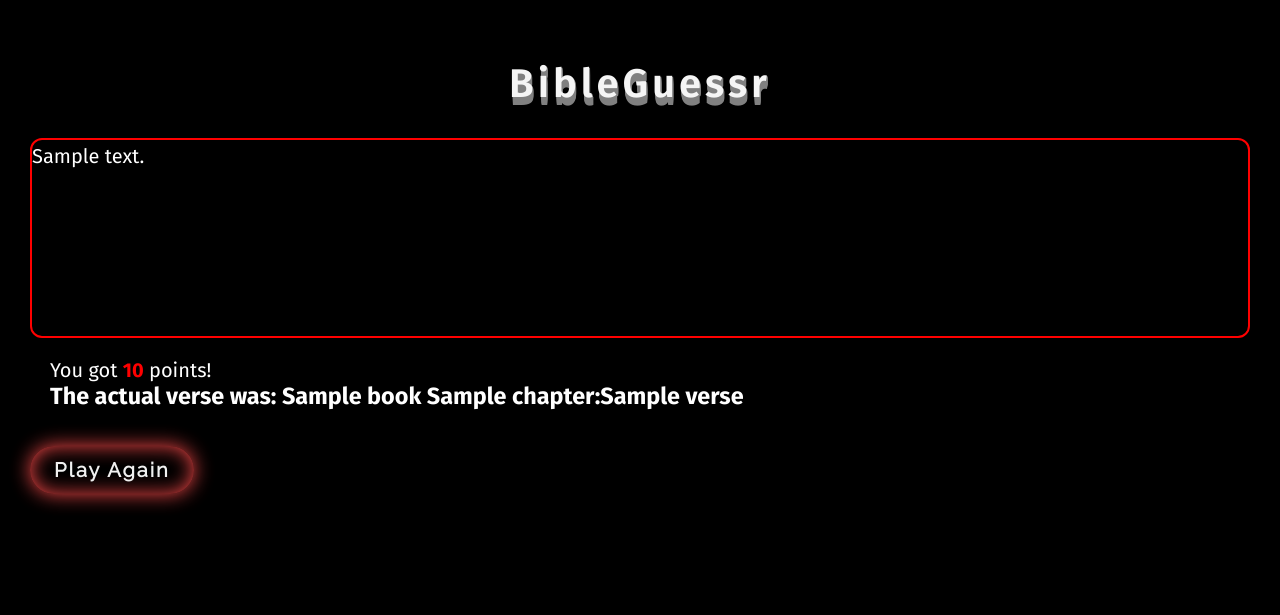
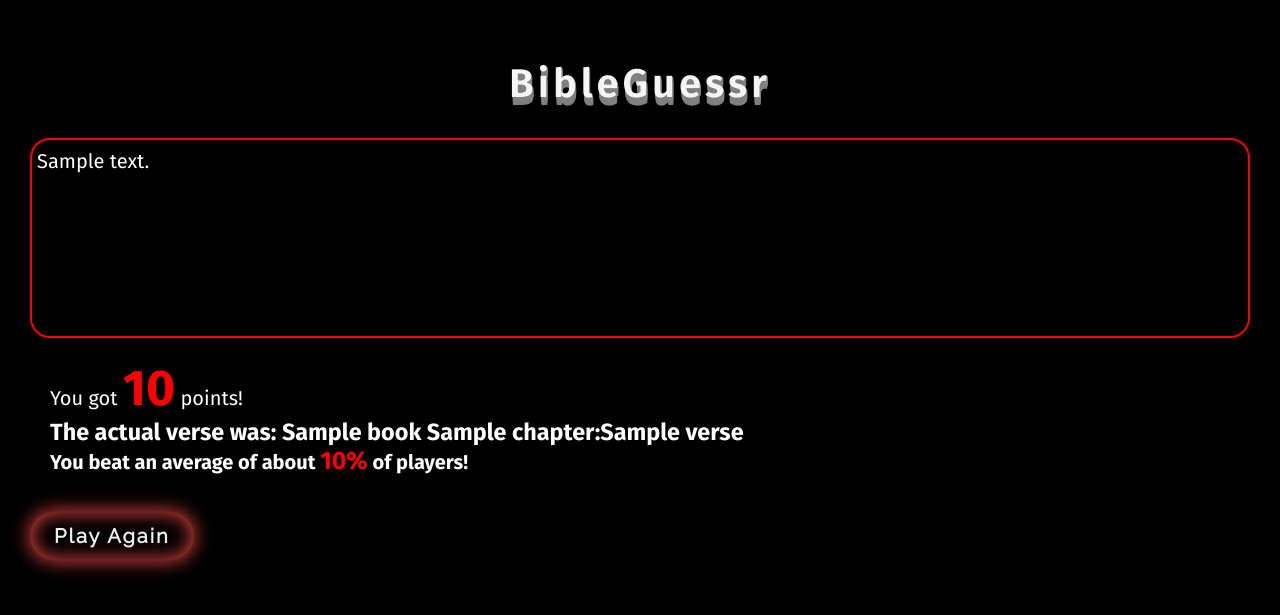
Before and after one commit to pufferfish3e/BibleGuessr, a Flask app: template api/templates/guess.html in a window 1280 px wide. Shown: the top 615 px of the page. Run offline with Flask 3, Linux system fonts and the light colour scheme; the template is opened without the code that fills it: most values are stand-ins (such as "Sample title", 1, 10 or a date in 2020).

Commit message:
fixed bugs

```diff
--- a/api/app.py
+++ b/api/app.py
@@ -23,13 +23,14 @@ def bibleguessr():
 @app.route('/guess', methods=["GET","POST"])
 def guess():
    score = None
+   average = 0
    if request.method == "POST":
       my_book = request.form["book"]
       my_chapter = request.form["chapter"]
       my_verse = request.form["verse"]
-      print(my_book,my_chapter,my_verse)
       score = logic.points(my_book,my_chapter,my_verse)
-   return render_template('guess.html',text_content=Markup(data), score=score, book=str(logic.book), chapter=str(logic.chapter), verse=str(logic.verse))
+      average = logic.average(score)
+   return render_template('guess.html',average=average,text_content=Markup(data), score=score, book=str(logic.book), chapter=str(logic.chapter), verse=str(logic.verse))
 
 if __name__ == '__main__':
     port = int(os.environ.get("PORT", 5000))
--- a/api/logic.py
+++ b/api/logic.py
@@ -137,10 +137,8 @@ def points(user_book, user_chapter, user_verse):
    global verse
    score = 1000
    for counter in range(1,67):
-      if books[counter][0] == user_book:
+      if str(books[counter][0]).lower() == str(user_book):
          user_book = counter
-      else:
-         return "0"
    user_book = int(user_book)
 
    if user_book == book:
@@ -206,5 +204,13 @@ def points(user_book, user_chapter, user_verse):
    score = int(score)
    return score
 
+def average(score: int):
+   percentage = float(0.0)
+   if score < 500:
+      return percentage
+   else:
+      percentage /= 10
+   return percentage
+
 if __name__ == "__main__":
    pass
--- a/api/static/bibleguessr.css
+++ b/api/static/bibleguessr.css
@@ -43,17 +43,23 @@ body {
 
 .text-display {
     font-size: 20px;
+    padding: 5px;
     text-align: left;
     width: 100%;
     min-height: 200px;
     overflow: auto;
     background-color: black;
     border: 2px solid var(--input-border-color);
-    border-radius: 12px;
+    border-radius: 20px;
     line-height: 1.6;
     white-space: pre-wrap;
     color: white;
 }
+
+.text-display strong {
+   color: red;
+}
+
 
 .text-show {
     width: 100%;
@@ -111,10 +117,26 @@ body {
 
 .word-container p strong {
    color: red;
+   font-size: 50px;
 }
 
 .word-container h3 strong {
    color: white;
+}
+
+.word-container h4 strong {
+   color: red;
+   font-size: 25px;
+}
+.error {
+   opacity: 50%;
+   background-color: red;
+}
+
+#error-message {
+    color: red;
+    margin-top: 5px;
+    font-size: 0.9em;
 }
 
 .faulty-letter {
--- a/api/static/script.js
+++ b/api/static/script.js
@@ -1,13 +1,24 @@
-// hints.js
-
-// Animation timing constants
 const TRANSITION_DURATION = 500;
-const BUTTON_ANIMATION_DURATION = 200;
+const BUTTON_ANIMATION_DURATION = 500;
 const HINT_SLIDE_DURATION = 300;
+const validWords = [
+    "genesis", "exodus", "leviticus", "numbers", "deuteronomy",
+    "joshua", "judges", "ruth", "1 samuel", "2 samuel",
+    "1 kings", "2 kings", "1 chronicles", "2 chronicles",
+    "ezra", "nehemiah", "esther", "job", "psalms", "proverbs",
+    "ecclesiastes", "song of solomon", "isaiah", "jeremiah",
+    "lamentations", "ezekiel", "daniel", "hosea", "joel", "amos",
+    "obadiah", "jonah", "micah", "nahum", "habakkuk", "zephaniah",
+    "haggai", "zechariah", "malachi", "matthew", "mark", "luke",
+    "john", "acts", "romans", "1 corinthians", "2 corinthians",
+    "galatians", "ephesians", "philippians", "colossians",
+    "1 thessalonians", "2 thessalonians", "1 timothy", "2 timothy",
+    "titus", "philemon", "hebrews", "james", "1 peter", "2 peter",
+    "1 john", "2 john", "3 john", "jude", "revelation"
+];
 
 class HintSystem {
     constructor() {
-        // Initialize element references
         this.elements = {
             hint1: {
                 button: document.querySelector('.show-hints'),
@@ -25,16 +36,11 @@ class HintSystem {
     }
 
     initializeSystem() {
-        // Validate elements exist
         if (!this.validateElements()) {
             console.error('Required hint elements are missing');
             return;
         }
-
-        // Set initial states
         this.setInitialStates();
-
-        // Bind event listeners
         this.bindEvents();
     }
 
@@ -45,19 +51,16 @@ class HintSystem {
     }
 
     setInitialStates() {
-        // Hide hint containers initially
         Object.values(this.elements).forEach(({container}) => {
             container.style.display = 'none';
         });
 
-        // Set transitions for hint texts
         Object.values(this.elements).forEach(({text}) => {
             text.style.transition = 'transform 0.3s ease-in-out';
         });
     }
 
     bindEvents() {
-        // Bind button click events
         Object.values(this.elements).forEach(({button, container}) => {
             button.addEventListener('click', (e) => {
                 e.preventDefault();
@@ -66,7 +69,6 @@ class HintSystem {
             });
         });
 
-        // Bind hint reveal events
         Object.values(this.elements).forEach(({text}) => {
             text.addEventListener('click', () => this.revealHint(text));
         });
@@ -76,18 +78,14 @@ class HintSystem {
         const isHidden = container.style.display === 'none' || !container.style.display;
 
         if (isHidden) {
-            // Show container
             container.style.opacity = '0';
             container.style.display = 'block';
             container.style.transition = `opacity ${TRANSITION_DURATION}ms ease-in-out`;
 
-            // Force reflow
             void container.offsetHeight;
 
-            // Fade in
             container.style.opacity = '1';
         } else {
-            // Fade out
             container.style.opacity = '0';
             setTimeout(() => {
                 container.style.display = 'none';
@@ -110,12 +108,10 @@ class HintSystem {
                 return;
             }
 
-            // Slide animation
             hintElement.style.transform = 'translateX(10px)';
             hintElement.textContent = hintText;
             hintElement.setAttribute('data-show', 'true');
 
-            // Reset position
             setTimeout(() => {
                 hintElement.style.transform = 'translateX(0)';
             }, HINT_SLIDE_DURATION);
@@ -123,7 +119,48 @@ class HintSystem {
     }
 }
 
-// Initialize when DOM is ready
-document.addEventListener('DOMContentLoaded', () => {
-    new HintSystem();
+// Input Validation
+const textInput = document.getElementById('textInput');
+const form = textInput.closest('form');
+
+function validateInput(input) {
+    const trimmedInput = input.trim().toLowerCase();
+    return validWords.includes(trimmedInput);
+}
+
+form.addEventListener('submit', function(event) {
+    const inputValue = textInput.value;
+
+    if (!validateInput(inputValue)) {
+        // Prevent form submission
+        event.preventDefault();
+
+        // Add error styling
+        textInput.classList.add('error');
+
+        // Create or find error message
+        let errorMessage = document.getElementById('error-message');
+        if (!errorMessage) {
+            errorMessage = document.createElement('div');
+            errorMessage.id = 'error-message';
+            errorMessage.style.color = 'red';
+            textInput.insertAdjacentElement('afterend', errorMessage);
+        }
+        errorMessage.textContent = 'Not a valid Book!';
+    } else {
+        // Remove error styling
+        textInput.classList.remove('error');
+
+        // Remove error message
+        const errorMessage = document.getElementById('error-message');
+        if (errorMessage) {
+            errorMessage.remove();
+        }
+
+        // Log valid submission
+        console.log('Valid word submitted:', inputValue);
+    }
 });
+
+// Initialize Hint System
+new HintSystem();
--- a/api/templates/bibleguessr.html
+++ b/api/templates/bibleguessr.html
@@ -19,7 +19,7 @@
                   <span class="glowing-txt">H<span class="faulty-letter">i</span>nt 1</span>
               </button>
               <div class="hints">
-                  <div class="hint" data-hint="{{hint1}}">Click to reveal first hint</div>
+                  <div class="hint" data-hint="{{hint1}}"><strong>Click me!</strong></div>
               </div>
           </div>
              <div class="hints-container">
@@ -27,7 +27,7 @@
                      <span class="glowing-txt">H<span class="faulty-letter">i</span>nt 2</span>
                  </button>
                  <div class="hints-2">
-                     <div class="hint" data-hint="{{hint2}}">Click to reveal second hint</div>
+                     <div class="hint" data-hint="{{hint2}}"><strong>Click me!</strong></div>
                  </div>
              </div>
          <form action="{{ url_for('guess') }}" method="POST">
--- a/api/templates/guess.html
+++ b/api/templates/guess.html
@@ -19,7 +19,8 @@
         </div>
       <div class="word-container">
          <p>You got <strong>{{ score }}</strong> points!</p>
-         <h3>The actual verse was: <strong>{{ book }} {{ chapter }}:{{ verse }}</strong></p>
+         <h3>The actual verse was: <strong>{{ book }} {{ chapter }}:{{ verse }}</strong></h3>
+         <h4>You beat an average of about <strong>{{ average }}%</strong> of players!</h4>
       </div>
        <form action="{{ url_for('bibleguessr') }}" method="POST">
            <button type="submit" class="show-hints glowing-btn">Play Again</button>
```
